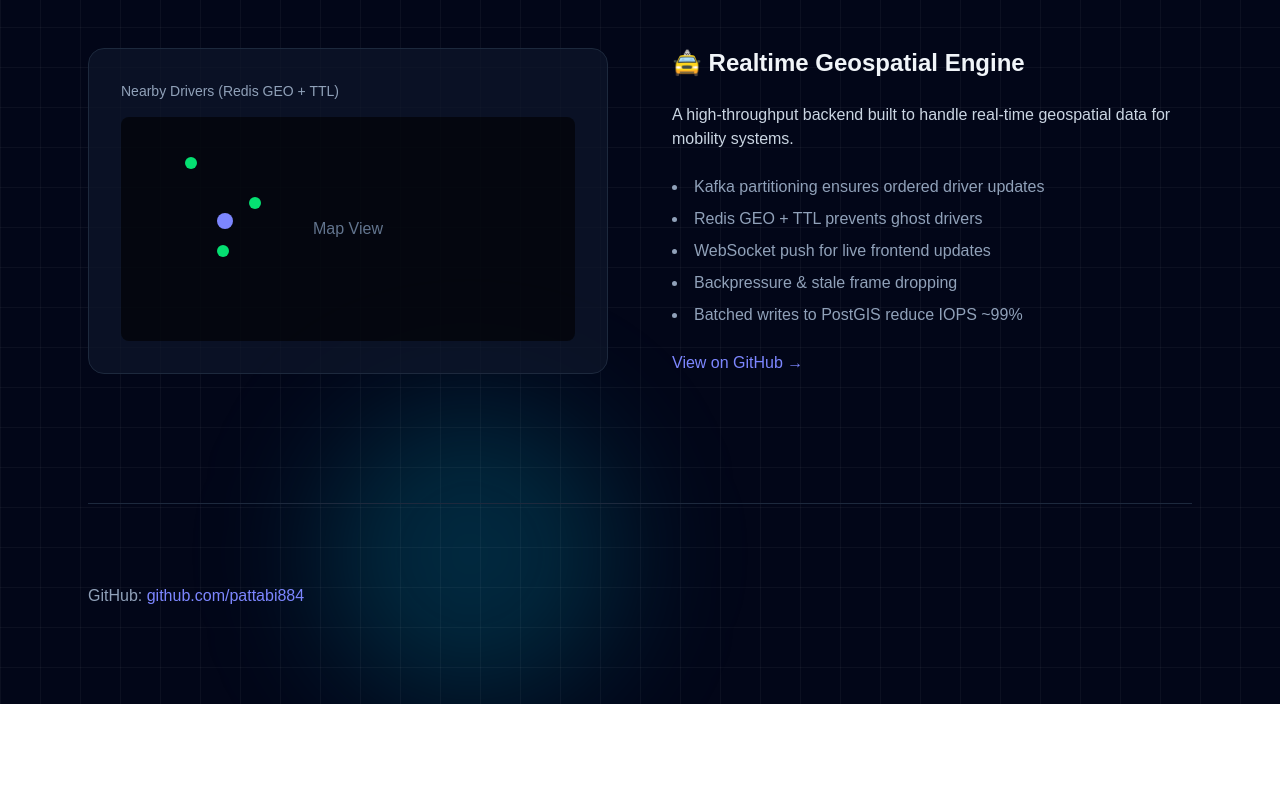
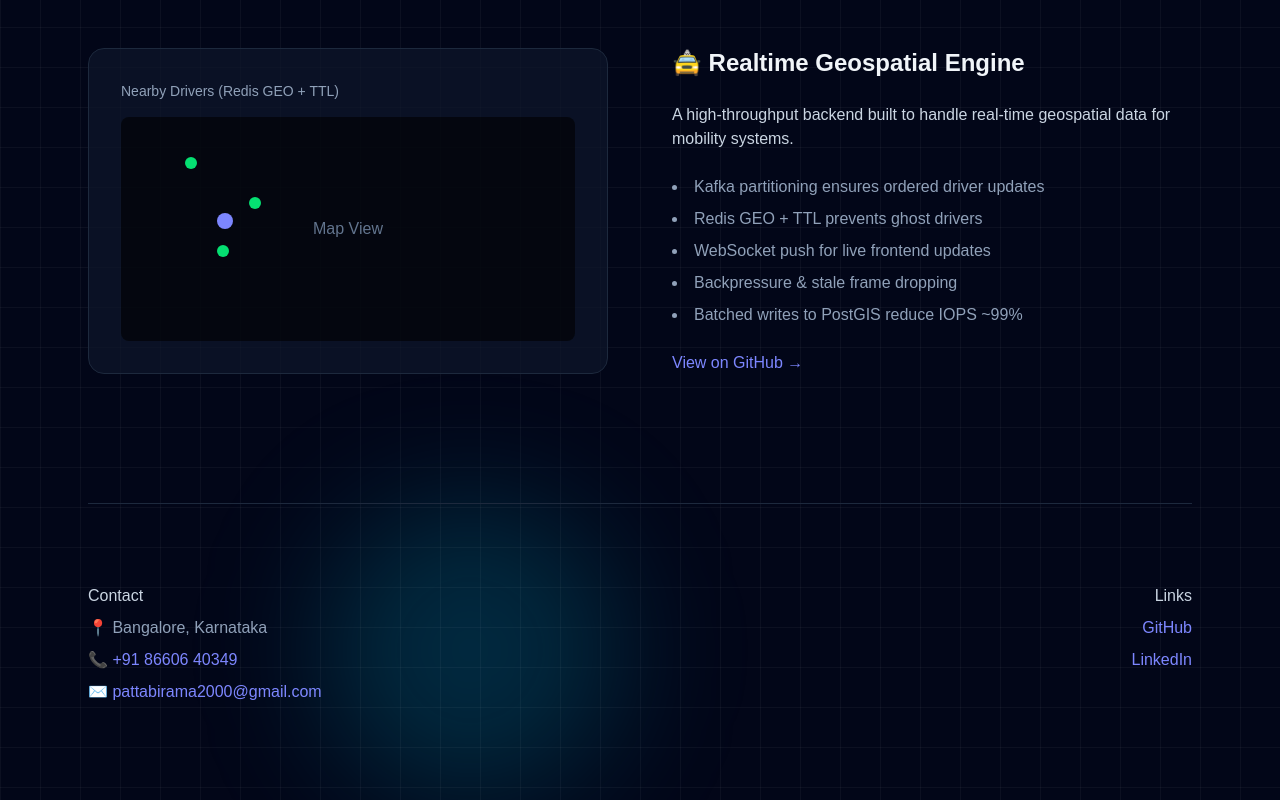
Before and after one commit to pattabi884/my-portfolio-pattabi-ram, a Next.js app: page / in a window 1280 px wide. Shown: the part 1613-2413 px from the top of the page. Before the commit the page ends 2317 px from the top, so only its background shows below. Built offline with nearby package versions, Linux system fonts and the light colour scheme.

Commit message:
Update page.tsx

```diff
--- a/app/page.tsx
+++ b/app/page.tsx
@@ -207,17 +207,63 @@ Webhook`}
         </section>
 
         {/* FOOTER */}
-        <footer className="pt-20 border-t border-slate-800 text-slate-400">
+        <footer className="pt-20 border-t border-slate-800">
+  <div className="grid grid-cols-1 md:grid-cols-2 gap-8 text-slate-400">
+
+    {/* Left */}
+    <div className="space-y-2">
+      <p className="text-slate-300 font-medium">Contact</p>
+
       <p>
-            GitHub:{" "}
+        📍 Bangalore, Karnataka
+      </p>
+
+      <p>
+        📞{" "}
+        <a
+          href="tel:+918660640349"
+          className="text-indigo-400 hover:text-indigo-300"
+        >
+          +91 86606 40349
+        </a>
+      </p>
+
+      <p>
+        ✉️{" "}
+        <a
+          href="mailto:pattabirama2000@gmail.com"
+          className="text-indigo-400 hover:text-indigo-300"
+        >
+          pattabirama2000@gmail.com
+        </a>
+      </p>
+    </div>
+
+    {/* Right */}
+    <div className="space-y-2 md:text-right">
+      <p className="text-slate-300 font-medium">Links</p>
+
+      <p>
         <a
           href="https://github.com/pattabi884"
           target="_blank"
           className="text-indigo-400 hover:text-indigo-300"
         >
-              github.com/pattabi884
+          GitHub
         </a>
       </p>
+
+      <p>
+        <a
+          href="https://www.linkedin.com/in/pattabi-ram-129431259"
+          target="_blank"
+          className="text-indigo-400 hover:text-indigo-300"
+        >
+          LinkedIn
+        </a>
+      </p>
+    </div>
+  </div>
 </footer>
       </div>
     </main>
```
Lines whose indentation alone changed are shown as unchanged.
